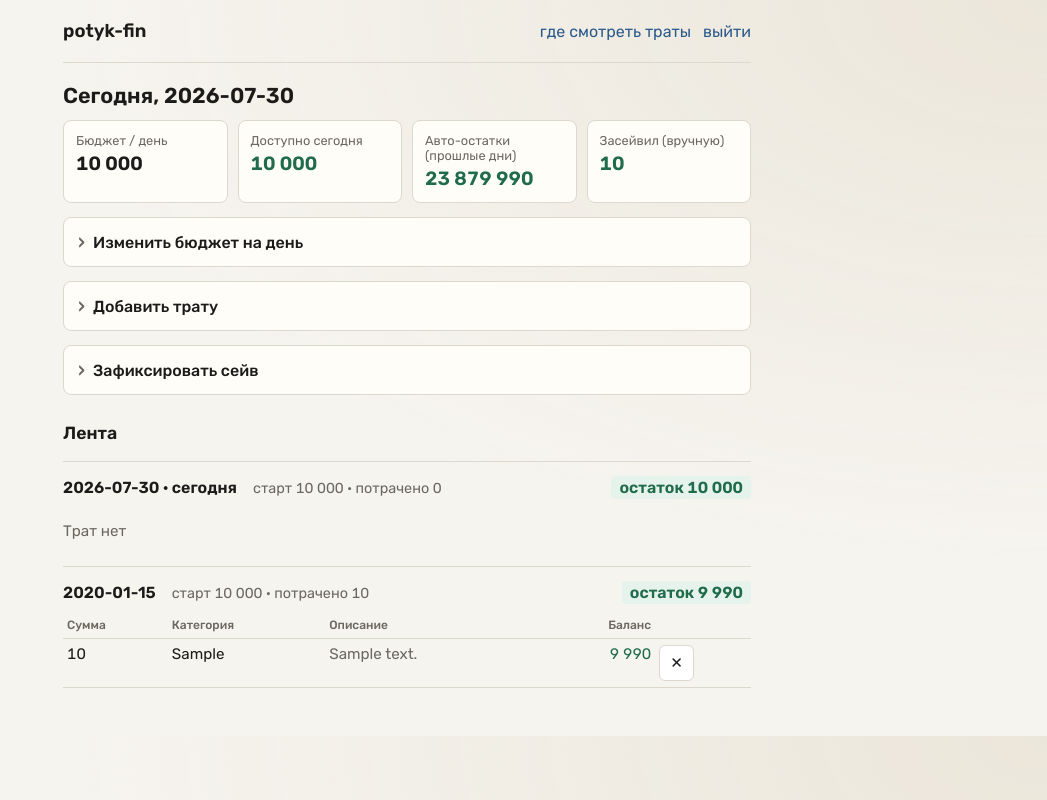
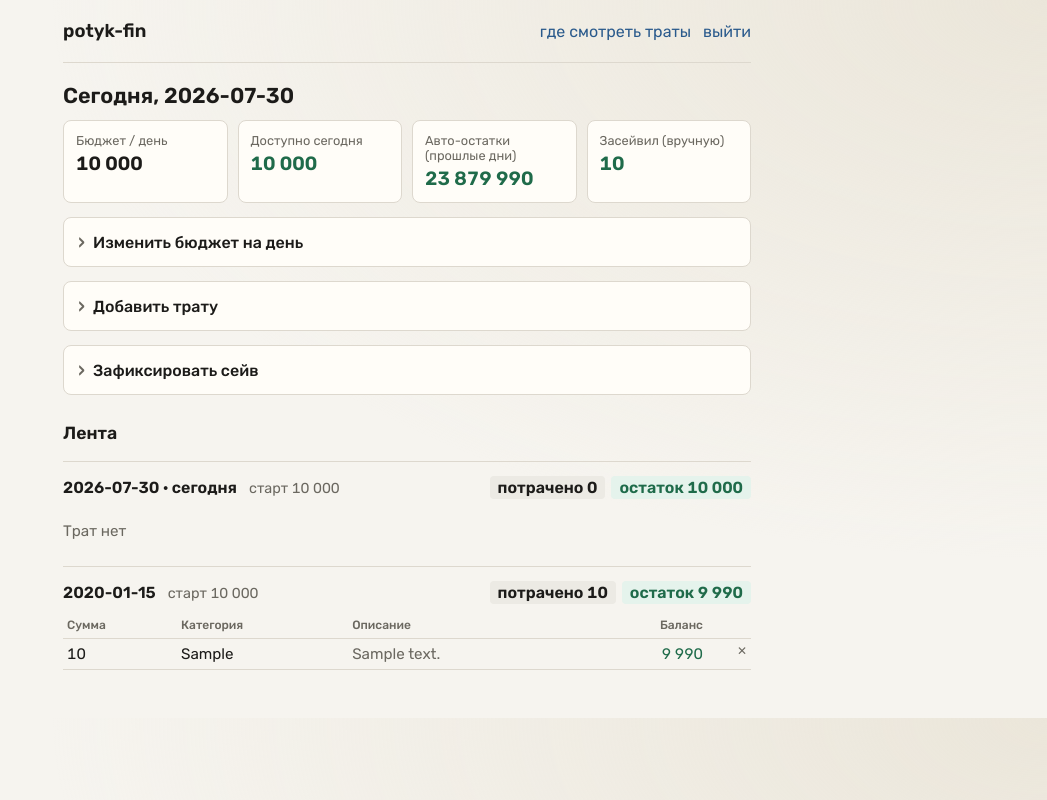
Before and after one commit to potykion/potyk-fin, a Flask app: page / in a window 1280 px wide. Shown: the whole page, without its empty margins (233-1280 px from the left). Run offline with Flask 3, Linux system fonts and the light colour scheme; a user stored in the database is signed in; tables that the repository leaves empty hold one stand-in row (values such as "Sample post").

Commit message:
feat: pravo4ki

```diff
--- a/budget.py
+++ b/budget.py
@@ -78,6 +78,8 @@ def compute_days(
                 )
             )
 
+        rows.reverse()
+
         eod_remainder = max(0, balance)
         carry_out = max(0, -balance)
         days.append(
--- a/forms.py
+++ b/forms.py
@@ -1,4 +1,4 @@
-from datetime import date
+from datetime import date, timedelta
 import os
 
 from flask_wtf import FlaskForm
@@ -22,12 +22,16 @@ class LoginForm(FlaskForm):
     submit = SubmitField("Войти")
 
 
+def _yesterday() -> date:
+    return date.today() - timedelta(days=1)
+
+
 class ExpenseForm(FlaskForm):
     amount = IntegerField(
         "Сумма",
         validators=[InputRequired(), NumberRange(min=1, message="Укажи положительную сумму")],
     )
-    date = DateField("Дата", validators=[DataRequired()], default=date.today)
+    date = DateField("Дата", validators=[DataRequired()], default=_yesterday)
     category = StringField(
         "Категория",
         validators=[DataRequired(message="Укажи категорию"), Length(max=64)],
--- a/main.py
+++ b/main.py
@@ -60,6 +60,7 @@ def flash_form_errors(form) -> None:
 def create_app() -> Flask:
     app = Flask(__name__)
     app.secret_key = os.environ["FLASK_SECRET"]
+    app.config["DEBUG"] = os.environ.get("FLASK_DEBUG", "").lower() in {"1", "true", "yes"}
     app.config["SQLALCHEMY_DATABASE_URI"] = "sqlite:///main.db"
     app.config["SQLALCHEMY_TRACK_MODIFICATIONS"] = False
 
--- a/templates/_base.html
+++ b/templates/_base.html
@@ -32,6 +32,31 @@
             background:
                 radial-gradient(ellipse at top right, #ebe6da 0%, transparent 55%),
                 var(--bg);
+            position: relative;
+        }
+
+        body.debug-env::before {
+            content: "тестовая среда";
+            position: fixed;
+            inset: 0;
+            z-index: 0;
+            pointer-events: none;
+            display: flex;
+            align-items: center;
+            justify-content: center;
+            font-size: clamp(2.5rem, 12vw, 6rem);
+            font-weight: 600;
+            letter-spacing: 0.04em;
+            color: var(--ink);
+            opacity: 0.07;
+            transform: rotate(-18deg);
+            white-space: nowrap;
+            user-select: none;
+        }
+
+        body > * {
+            position: relative;
+            z-index: 1;
         }
 
         a { color: var(--accent); text-decoration: none; }
@@ -188,18 +213,38 @@
             color: var(--ink);
         }
 
-        button.danger {
+        button.danger,
+        .inline-form input[type="submit"] {
+            appearance: none;
+            -webkit-appearance: none;
             background: transparent;
-            border-color: var(--line);
+            border: none;
+            box-shadow: none;
             color: var(--muted);
-            padding: 2px 8px;
-            font-size: 0.8rem;
+            padding: 0;
+            margin: 0;
+            font-size: 0.75rem;
             font-weight: 400;
+            line-height: 1;
+            width: auto;
+            min-width: 0;
+            min-height: 0;
+            height: auto;
+            cursor: pointer;
         }
 
-        button.danger:hover { color: var(--bad); border-color: var(--bad); }
+        button.danger:hover,
+        .inline-form input[type="submit"]:hover {
+            color: var(--bad);
+        }
 
         .inline-form { display: inline; }
+
+        td .inline-form {
+            display: flex;
+            align-items: center;
+            justify-content: flex-end;
+        }
 
         .day {
             margin-top: 18px;
@@ -210,7 +255,7 @@
         .day-head {
             display: flex;
             flex-wrap: wrap;
-            gap: 8px 16px;
+            gap: 8px 12px;
             align-items: baseline;
             margin-bottom: 8px;
         }
@@ -225,24 +270,35 @@
             font-variant-numeric: tabular-nums;
         }
 
-        .day-head .remainder {
+        .day-head .badges {
             margin-left: auto;
+            display: flex;
+            flex-wrap: wrap;
+            gap: 6px;
+            align-items: baseline;
+        }
+
+        .day-head .badge {
             font-weight: 600;
             font-variant-numeric: tabular-nums;
             padding: 2px 8px;
             border-radius: 4px;
         }
 
-        .day-head .remainder.ok {
+        .day-head .badge.spent {
+            background: #eceae4;
+            color: var(--ink);
+        }
+
+        .day-head .badge.ok {
             background: var(--ok-bg);
             color: var(--ok);
         }
 
-        .day-head .remainder.bad {
+        .day-head .badge.bad {
             background: var(--bad-bg);
             color: var(--bad);
         }
-
         table {
             width: 100%;
             border-collapse: collapse;
@@ -290,7 +346,7 @@
         .savings-list .note { flex: 1; color: var(--muted); font-size: 0.9rem; }
     </style>
 </head>
-<body>
+<body{% if config.DEBUG %} class="debug-env"{% endif %}>
 <header>
     <a class="brand" href="/">potyk-fin</a>
     <div class="spacer"></div>
--- a/templates/index.html
+++ b/templates/index.html
@@ -33,7 +33,7 @@
 {% endif %}
 
 <div class="panel">
-    <details {% if open_panel == 'budget' %}open{% endif %}>
+    <details data-panel="budget" {% if open_panel == 'budget' %}open{% endif %}>
         <summary>Изменить бюджет на день</summary>
         <form class="grid cols-2" method="post" action="{{ url_for('update_budget') }}">
             {{ budget_form.hidden_tag() }}
@@ -49,7 +49,7 @@
 </div>
 
 <div class="panel">
-    <details {% if open_panel == 'expense' %}open{% endif %}>
+    <details data-panel="expense" {% if open_panel == 'expense' %}open{% endif %}>
         <summary>Добавить трату</summary>
         <form class="grid cols-2" method="post" action="{{ url_for('add_expense') }}">
             {{ expense_form.hidden_tag() }}
@@ -82,7 +82,7 @@
 </div>
 
 <div class="panel">
-    <details {% if open_panel == 'saving' %}open{% endif %}>
+    <details data-panel="saving" {% if open_panel == 'saving' %}open{% endif %}>
         <summary>Зафиксировать сейв</summary>
         <p class="muted">Когда реально перевёл на накопительный в банке</p>
         <form class="grid cols-2" method="post" action="{{ url_for('add_saving') }}">
@@ -135,14 +135,16 @@
         <span class="date">{{ day.date.isoformat() }}{% if day.date == today %} · сегодня{% endif %}</span>
         <span class="meta">
             старт {{ day.start_available | rub }}
-            · потрачено {{ day.spent | rub }}
-            {% if day.carry_in %}· долг −{{ day.carry_in | rub }}{% endif %}
+            {% if day.carry_in %}· долг вчера −{{ day.carry_in | rub }}{% endif %}
         </span>
-        {% if day.end_balance < 0 %}
-        <span class="remainder bad">долг {{ day.carry_out | rub }}</span>
-        {% else %}
-        <span class="remainder ok">остаток {{ day.eod_remainder | rub }}</span>
-        {% endif %}
+        <span class="badges">
+            <span class="badge spent">потрачено {{ day.spent | rub }}</span>
+            {% if day.end_balance < 0 %}
+            <span class="badge bad">долг {{ day.carry_out | rub }}</span>
+            {% else %}
+            <span class="badge ok">остаток {{ day.eod_remainder | rub }}</span>
+            {% endif %}
+        </span>
     </div>
 
     {% if day.expenses %}
@@ -181,4 +183,31 @@
     {% endif %}
 </section>
 {% endfor %}
+
+<script>
+(() => {
+  const key = "potyk-fin:panels";
+  const load = () => {
+    try { return JSON.parse(localStorage.getItem(key) || "{}"); }
+    catch { return {}; }
+  };
+  const save = (state) => localStorage.setItem(key, JSON.stringify(state));
+
+  document.querySelectorAll("details[data-panel]").forEach((el) => {
+    const id = el.dataset.panel;
+    const state = load();
+    if (el.open) {
+      state[id] = true;
+      save(state);
+    } else if (state[id]) {
+      el.open = true;
+    }
+    el.addEventListener("toggle", () => {
+      const next = load();
+      next[id] = el.open;
+      save(next);
+    });
+  });
+})();
+</script>
 {% endblock %}
```
Also changed, not shown: README.md, 1 other file.
